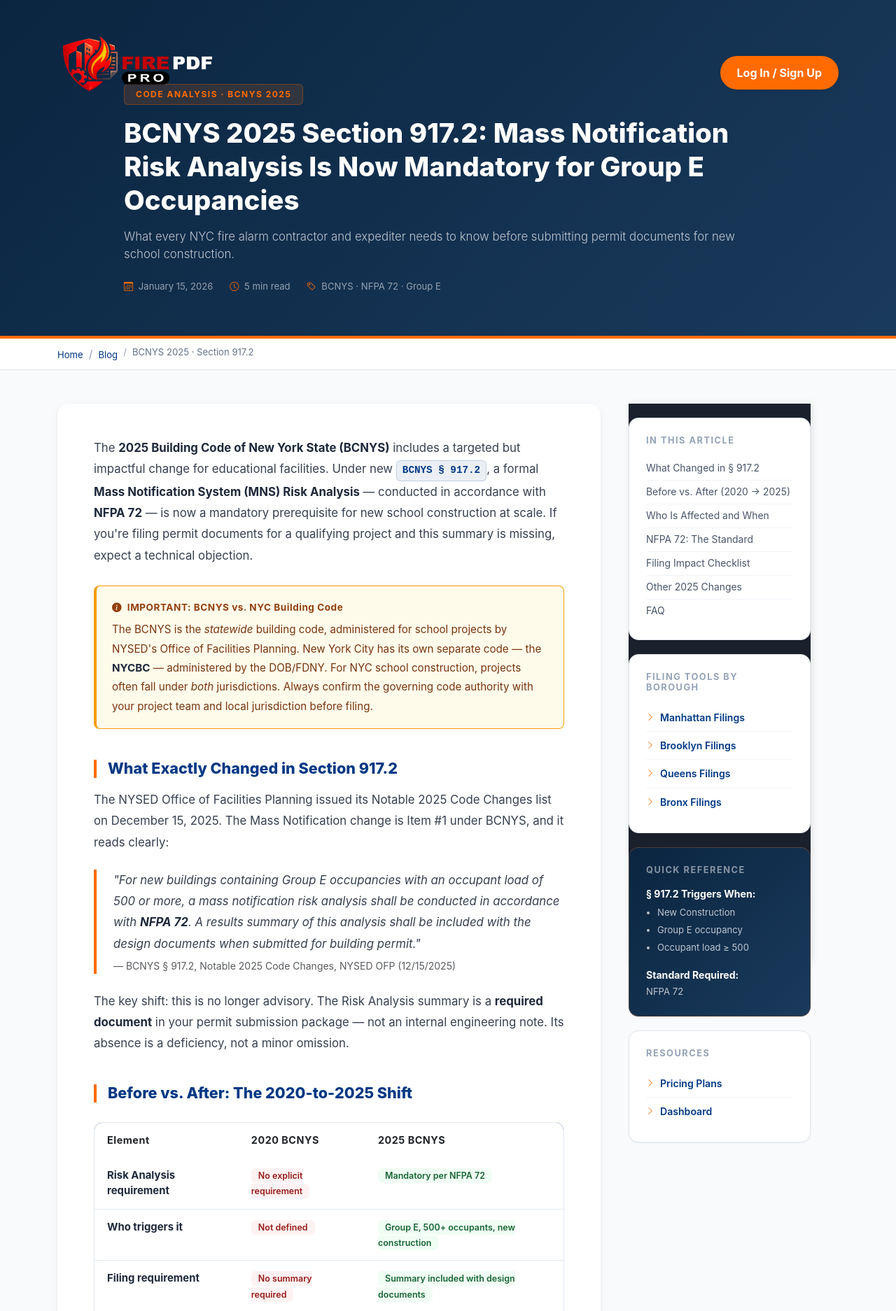
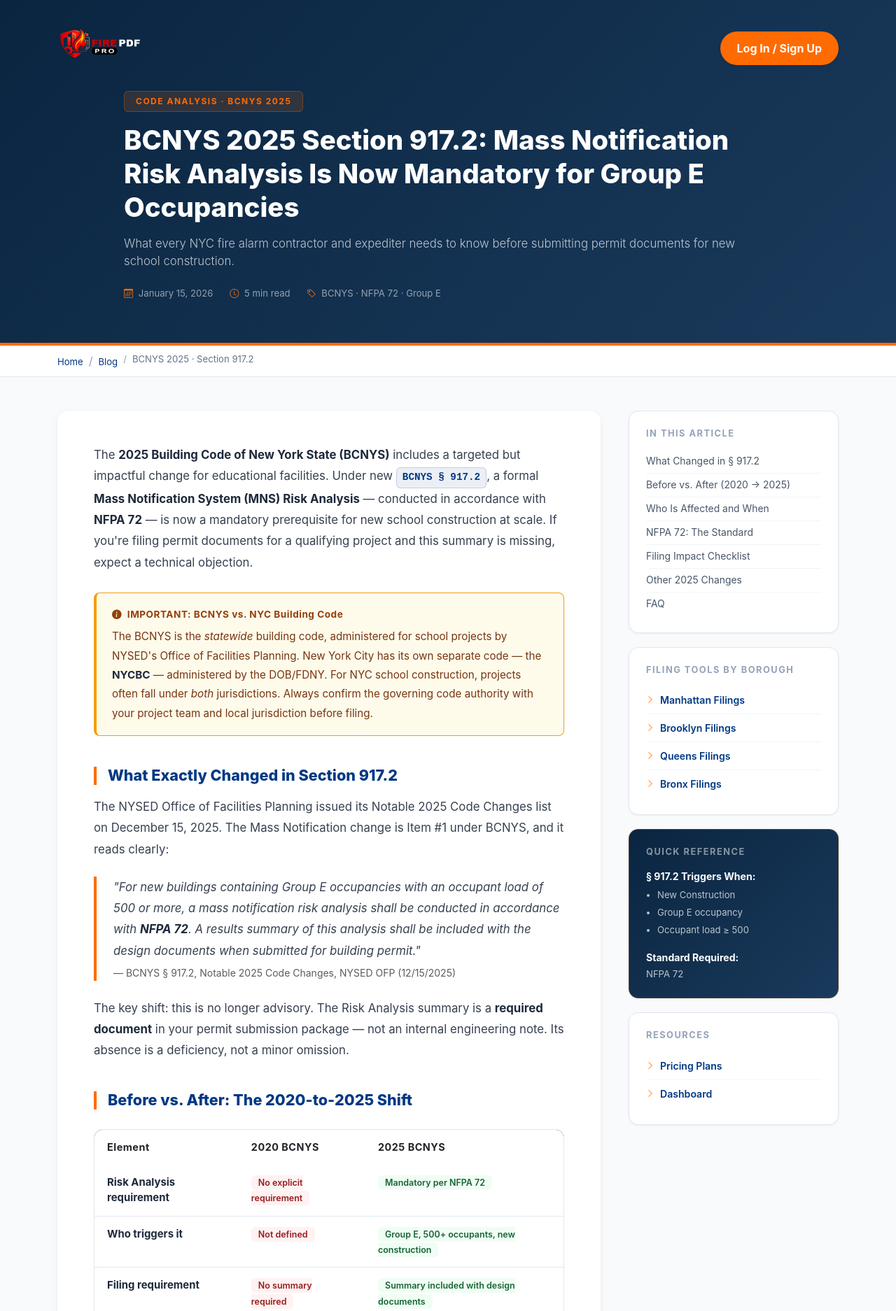
Before and after one commit to glaprintingco-design/doc-pro, a Flask app: page /blog/mass-notification-risk-analysis-2025 in a window 1280 px wide. Shown: the top 1874 px of the page at 70% size. Run offline with Flask 3, Linux system fonts and the light colour scheme; some libraries are stand-ins or nearby versions.

Commit message:
Update mass-notification-2025-blog-post.html

```diff
--- a/templates/mass-notification-2025-blog-post.html
+++ b/templates/mass-notification-2025-blog-post.html
@@ -154,12 +154,20 @@
 
         body { background-color: var(--bg-light-custom); }
 
+        /* ── Navbar blog override ── */
+        .navbar .container { flex-direction: row !important; flex-wrap: nowrap !important; justify-content: space-between !important; align-items: center !important; }
+        .navbar-logo, .navbar-brand img { height: 80px !important; width: auto; }
+        @media (max-width: 768px) {
+            .navbar-logo, .navbar-brand img { height: 60px !important; }
+            .navbar .btn { padding-left: 14px !important; padding-right: 14px !important; font-size: 0.82rem !important; white-space: nowrap; }
+        }
         /* ── Hero banner ── */
         .blog-hero {
             background: linear-gradient(135deg, var(--dark-navy) 0%, #1a3a5c 100%);
-            padding: 120px 0 60px;
+            padding: 130px 0 60px;
             border-bottom: 4px solid var(--fire-orange);
         }
+        @media (max-width: 768px) { .blog-hero { padding-top: 110px; padding-bottom: 48px; } .blog-hero h1 { font-size: 1.7rem; } }
         .blog-hero .badge-category {
             background: rgba(255,107,0,0.15);
             color: var(--fire-orange);
@@ -298,7 +306,7 @@
         }
 
         /* ── Sidebar ── */
-        .sidebar { position: sticky; top: 90px; }
+        .blog-sidebar { position: sticky; top: 90px; }
         .sidebar-card {
             background: #fff;
             border-radius: 14px;
@@ -570,7 +578,7 @@
                 </article>
 
                 <!-- ── SIDEBAR ── -->
-                <aside class="sidebar" aria-label="Article sidebar">
+                <aside class="blog-sidebar" aria-label="Article sidebar">
 
                     <!-- Table of Contents -->
                     <div class="sidebar-card">
```
